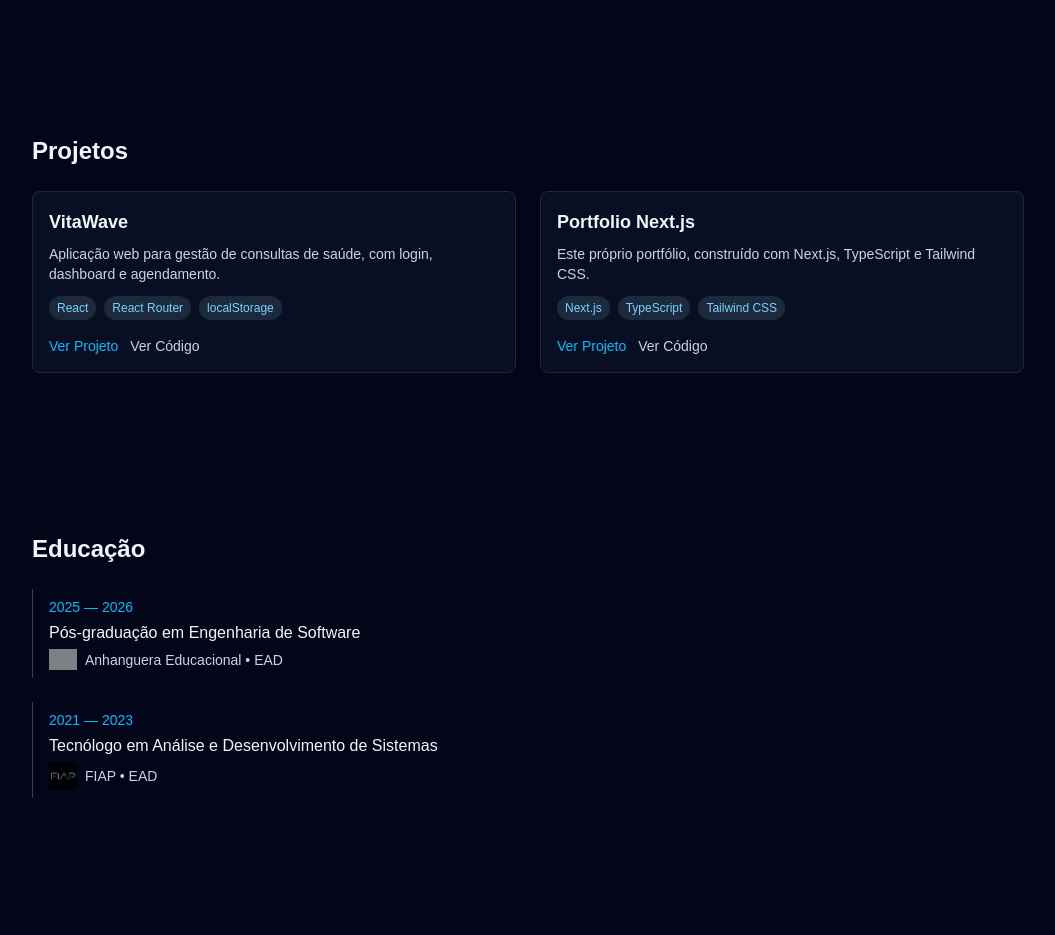
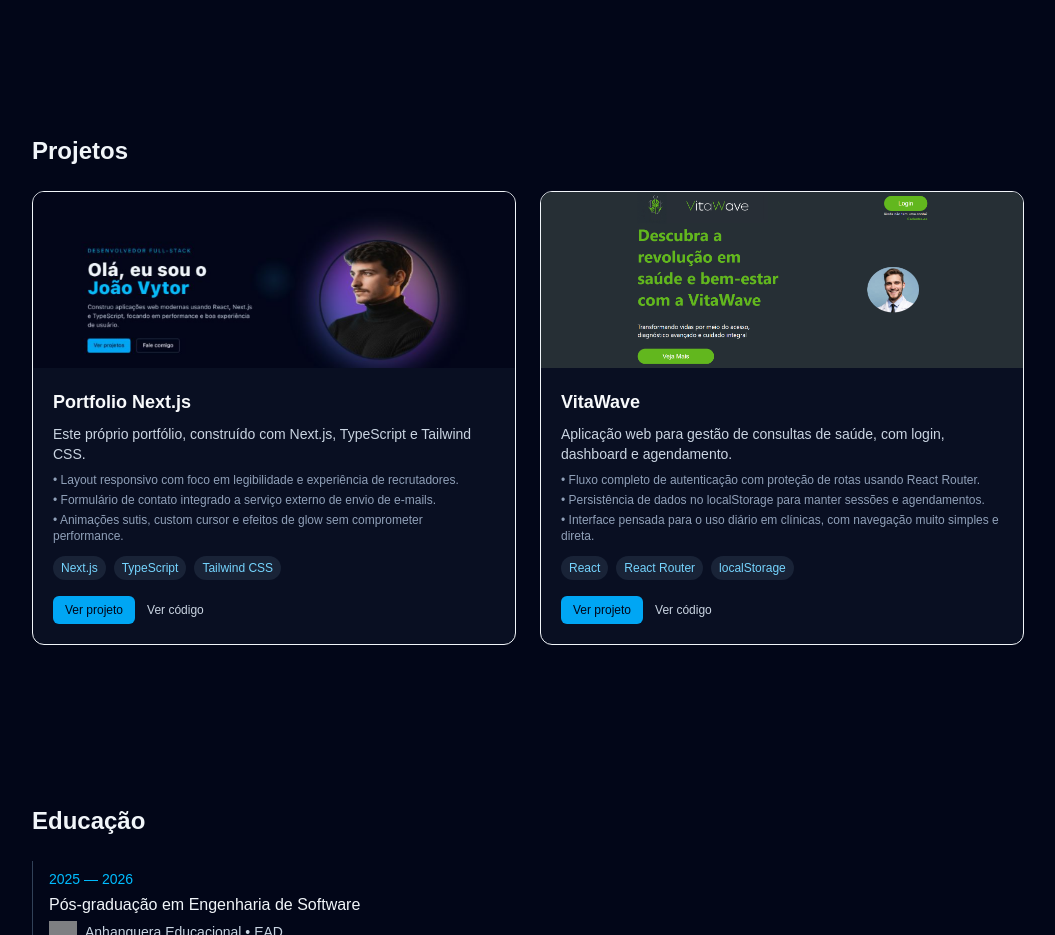
Before and after one commit to ManzanoW/my-portfolio, a Next.js app: page / in a window 1280 px wide. Shown: the part 1560-2495 px from the top of the page, without its empty margins (112-1167 px from the left). Built offline with nearby package versions, Linux system fonts and the light colour scheme; grey boxes are pictures that could not be loaded.

Commit message:
feat: added project images and improved layout

```diff
--- a/app/data/projects.ts
+++ b/app/data/projects.ts
@@ -1,4 +1,18 @@
 export const projects = [
+    {
+        title: 'Portfolio Next.js',
+        description:
+            'Este próprio portfólio, construído com Next.js, TypeScript e Tailwind CSS.',
+        techs: ['Next.js', 'TypeScript', 'Tailwind CSS'],
+        liveUrl: 'https://my-portfolio-beta-flax-uo1wwytg9x.vercel.app/',
+        codeUrl: 'https://github.com/ManzanoW/my-portfolio',
+        highlights: [
+            'Layout responsivo com foco em legibilidade e experiência de recrutadores.',
+            'Formulário de contato integrado a serviço externo de envio de e-mails.',
+            'Animações sutis, custom cursor e efeitos de glow sem comprometer performance.',
+        ],
+        image: '/portfolio.png',
+    },
     {
         title: 'VitaWave',
         description:
@@ -6,13 +20,11 @@ export const projects = [
         techs: ['React', 'React Router', 'localStorage'],
         liveUrl: 'https://vita-wave.vercel.app/',
         codeUrl: 'https://github.com/ManzanoW/VitaWave',
-    },
-    {
-        title: 'Portfolio Next.js',
-        description:
-            'Este próprio portfólio, construído com Next.js, TypeScript e Tailwind CSS.',
-        techs: ['Next.js', 'TypeScript', 'Tailwind CSS'],
-        liveUrl: 'https://my-portfolio-beta-flax-uo1wwytg9x.vercel.app/',
-        codeUrl: 'https://github.com/ManzanoW/my-portfolio',
+        highlights: [
+            'Fluxo completo de autenticação com proteção de rotas usando React Router.',
+            'Persistência de dados no localStorage para manter sessões e agendamentos.',
+            'Interface pensada para o uso diário em clínicas, com navegação muito simples e direta.',
+        ],
+        image: '/vitawave1.png',
     },
 ]
--- a/app/projects/Projects.tsx
+++ b/app/projects/Projects.tsx
@@ -1,52 +1,80 @@
+import Image from 'next/image'
 import { projects } from '../data/projects'
 
 export function Projects() {
     return (
-        <div>
+        <section id='projects'>
             <h2 className='mb-6 text-2xl font-semibold'>Projetos</h2>
+
             <div className='grid gap-6 md:grid-cols-2'>
                 {projects.map((p) => (
                     <article
                         key={p.title}
-                        className='rounded-lg border border-slate-800 bg-slate-900/60 p-4 transition hover:border-sky-500'
+                        className={`overflow-hidden rounded-xl border bg-slate-900/60 transition hover:border-sky-500 hover:bg-slate-900`}
                     >
-                        <h3 className='text-lg font-semibold'>{p.title}</h3>
+                        {p.image && (
+                            <div className='relative h-40 w-full md:h-44'>
+                                <Image
+                                    src={p.image}
+                                    alt={`Screenshot do projeto ${p.title}`}
+                                    fill
+                                    className='object-cover transition-transform duration-500 ease-out hover:scale-105'
+                                />
+                            </div>
+                        )}
+
+                        <div className='p-4 md:p-5'>
+                            <h3 className='text-lg font-semibold text-slate-50'>
+                                {p.title}
+                            </h3>
+
                             <p className='mt-2 text-sm text-slate-300'>
                                 {p.description}
                             </p>
+
+                            {p.highlights && (
+                                <ul className='mt-2 space-y-1 text-xs text-slate-400'>
+                                    {p.highlights.map((h) => (
+                                        <li key={h}>• {h}</li>
+                                    ))}
+                                </ul>
+                            )}
+
                             <div className='mt-3 flex flex-wrap gap-2 text-xs text-sky-300'>
                                 {p.techs.map((t) => (
                                     <span
                                         key={t}
-                                    className='rounded-full bg-slate-800 px-2 py-1'
+                                        className='rounded-full bg-slate-800/80 px-2 py-1'
                                     >
                                         {t}
                                     </span>
                                 ))}
                             </div>
-                        <div className='mt-4 flex gap-3 text-sm'>
+
+                            <div className='mt-4 flex flex-wrap gap-3 text-sm'>
                                 {p.liveUrl && (
                                     <a
                                         href={p.liveUrl}
                                         target='_blank'
-                                    className='cursor-none text-sky-400 hover:underline'
+                                        className='cursor-none rounded-md bg-sky-500 px-3 py-1.5 text-xs font-medium text-slate-950 transition hover:bg-sky-400'
                                     >
-                                    Ver Projeto
+                                        Ver projeto
                                     </a>
                                 )}
                                 {p.codeUrl && (
                                     <a
                                         href={p.codeUrl}
                                         target='_blank'
-                                    className='cursor-none text-slate-300 hover:underline'
+                                        className='cursor-none py-1.5 text-xs font-medium text-slate-300 underline-offset-4 hover:text-sky-400 hover:underline'
                                     >
-                                    Ver Código
+                                        Ver código
                                     </a>
                                 )}
+                            </div>
                         </div>
                     </article>
                 ))}
             </div>
-        </div>
+        </section>
     )
 }
```
Also changed, not shown: public/portfolio.png (added), public/vitawave1.png (added). Lines whose indentation alone changed are shown as unchanged.
